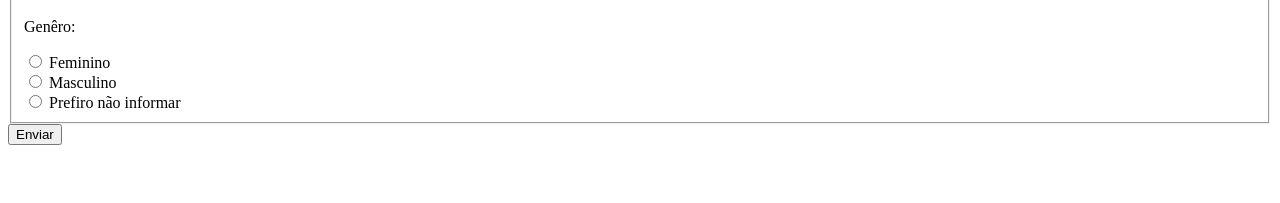
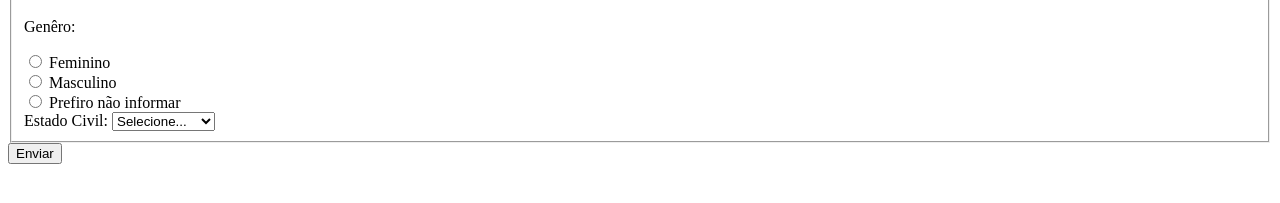
Before and after one commit to FM-Rigo/pesquisa-culturama, a plain HTML site: page index.html in a window 1280 px wide. Shown: the part 101-304 px from the top of the page. Drawn offline with Linux system fonts and the light colour scheme.

Commit message:
Add Profile Section

```diff
--- a/index.html
+++ b/index.html
@@ -44,7 +44,15 @@
                     <br>
                     <input type="radio" value="NotInformed" name="userGender">
                     <label for="userGender">Prefiro não informar</label>
-
+                    <br>
+                    <label for="maritalStatus">Estado Civil:</label>
+                    <select name="maritalStatus">
+                        <option value="NotInformed">Selecione...</option>
+                        <option value="Casado">Casado</option>
+                        <option value="Solteiro">Solteiro</option>
+                        <option value="Divorciado">Divorciado</option>
+                        <option value="casado">União estável</option>
+                    </select>
                 </fieldset>
 
                 <button type="submit">Enviar</button>
```
